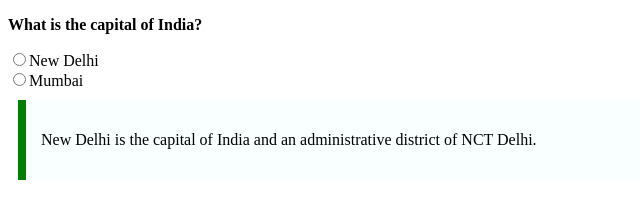
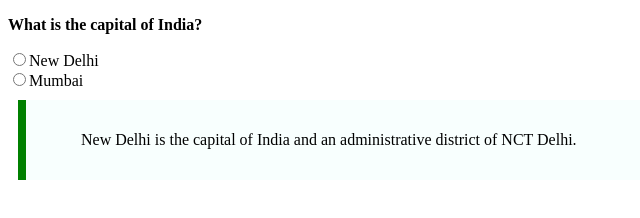
Before and after one commit to acciojob/trivia-arvin16e, a website: page main.html in a window 1280 px wide. Shown: the whole page, without its empty margins (0-640 px from the left). Drawn offline with Linux system fonts and the light colour scheme.

Commit message:
created a submission

```diff
--- a/main.html
+++ b/main.html
@@ -14,7 +14,7 @@
 		<input type="radio" name="capital">Mumbai
 
 	<div id=2>
-		<p id="answer">New Delhi is the capital of India and an administrative district of NCT Delhi.</p>
+		<p id="answer"><blockquote>New Delhi is the capital of India and an administrative district of NCT Delhi.</blockquote></p>
 	</div>
     <script type="text/javascript" src="./script.js">
 </script>
```
